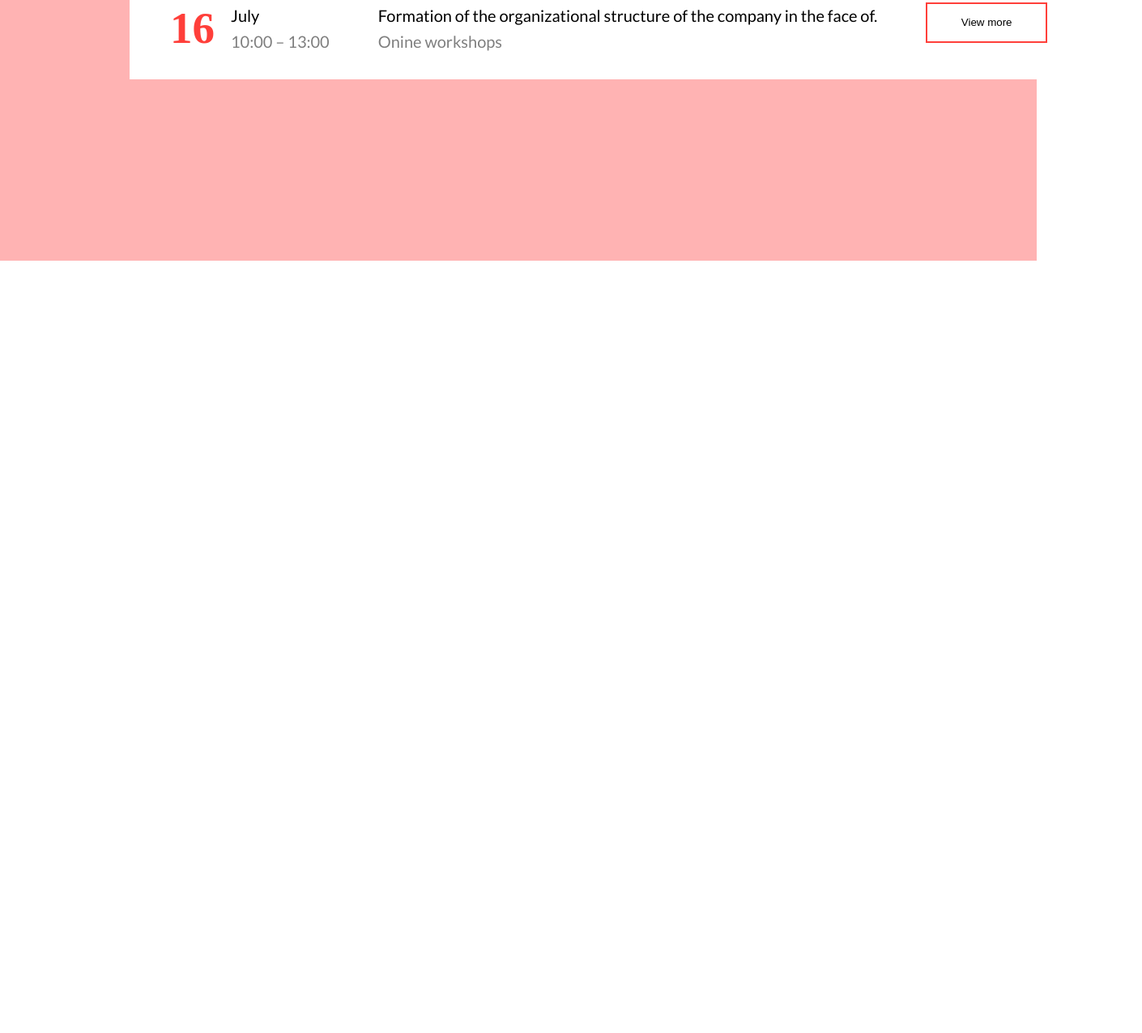
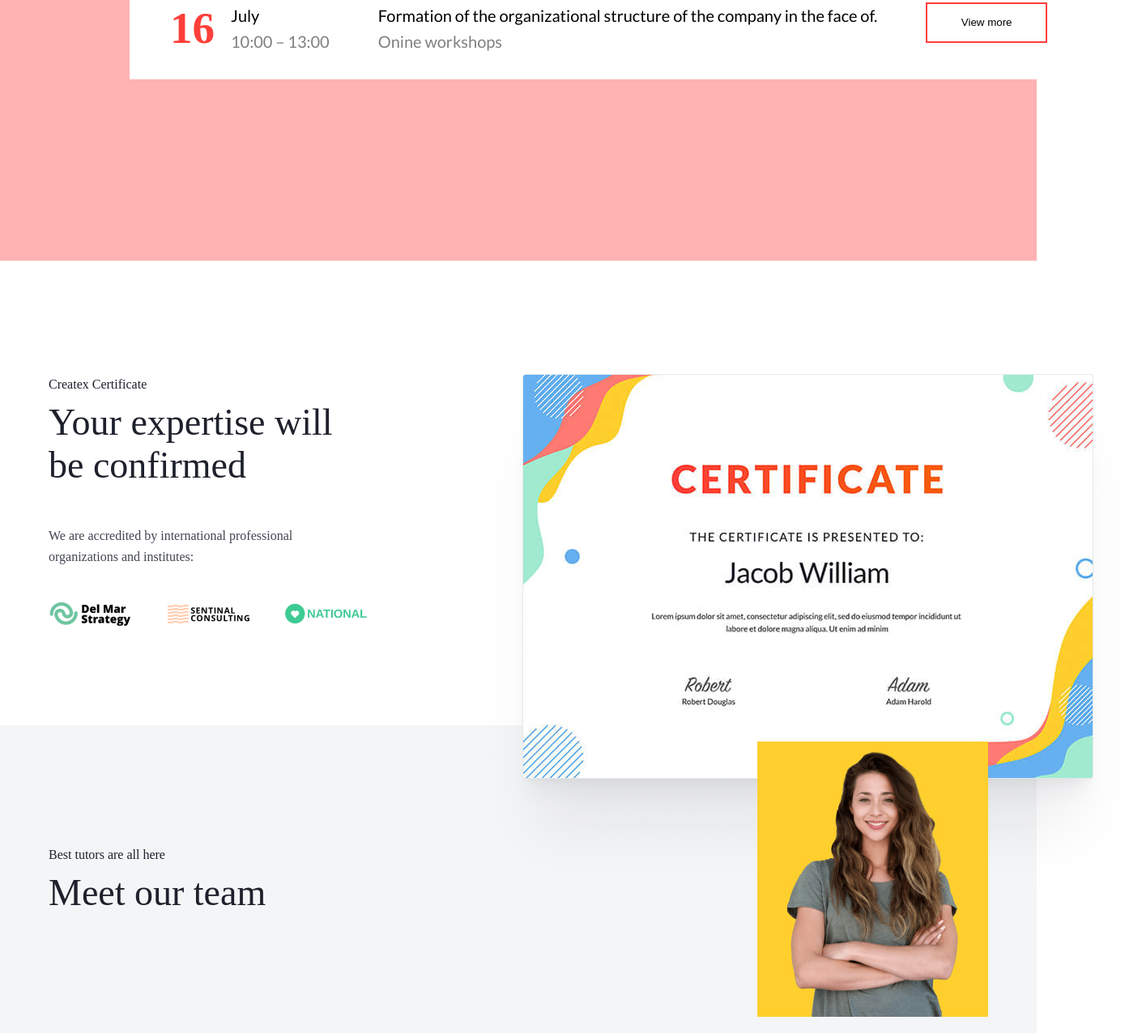
Before and after one commit to komilov2007/createx, a plain HTML site: page index.html in a window 1280 px wide. Shown: the part 3306-4582 px from the top of the page at 81% size, 1410 px wide, since content can reach past the window. Before the commit the page ends 3628 px from the top, so only its background shows below. Drawn offline with Linux system fonts and the light colour scheme.

Commit message:
some changes added

```diff
--- a/index.html
+++ b/index.html
@@ -228,16 +228,43 @@
       </div>
     </div>
     </section>
-    <section></section>
-    <section></section>
-    <section></section>
-    <section></section>
-    <section></section>
-    <section></section>
+
+    <section class="white-box">
+      <div class="container">
+        <div class=" certificate ">
+        <div class="left">
+      <div class="texts">
+        <p class="text-16px">Createx Certificate</p>
+        <h2 class="text-46px">Your expertise will <br> be confirmed</h2>
+      </div>
+      <div class="text-logo">
+        <p class="p-text16px">We are accredited by international professional <br> organizations and institutes:</p>
+        <div class="logos">
+          <img src="./images/logo1.png" alt="">
+           <img src="./images/logo2.png" alt="">
+            <img src="./images/logo3.png" alt="">
+        </div>
+      </div>
+      </div> <img src="./images/certificate.png" alt="">
+      </div>
+      </div>
+    </section>
+   <section class="gray">
+    <div class="container">
+      <div class="above-picture">
+        <p class="text-16px">Best tutors are all here</p>
+        <h2 class="text-46px">Meet our team</h2>
+      </div>
+      <div>
+        <div class="karobka">
+        <div class="yellow">
+        <img src="./images/597afd711b0427f0abf9f786ebb105200ce51b97.png" alt="">
+        </div>
+        </div>
+      </div>
+    </div>
+   </section>
 
 
-    <section>
-
-    </section>
   </body>
 </html>
--- a/style.css
+++ b/style.css
@@ -478,3 +478,52 @@ h2 {
 .head-top a {
   display: flex;
 }
+
+
+.logos{
+  display: flex;
+  flex-direction: row;
+  gap: 40px;
+}
+.texts{
+  display: flex;
+  flex-direction: column;
+  gap: 8px;
+}
+.text-logo{
+  display: flex;
+  flex-direction: column;
+  gap: 32px;
+}
+.left{
+  display: flex;
+  flex-direction: column;
+  gap: 48px;
+}
+.certificate{
+  display: flex;
+  flex-direction: row;
+  gap: 130px;
+  margin-top: 120px;
+}
+.above-picture{
+  display: flex;
+  flex-direction: column;
+  gap: 8px;
+  /* margin-top: 166px; */
+}
+.gray{
+  background-color: var(--gray-page);
+}
+.white-box{
+  height: 574px;
+  background-color: var(--background-color);
+}
+.yellow{
+  width: 285px;
+  height: 340px;
+  background-color: var(--karobka-color);
+  display: flex;
+  align-items: end;
+  justify-content: center;
+}
```
